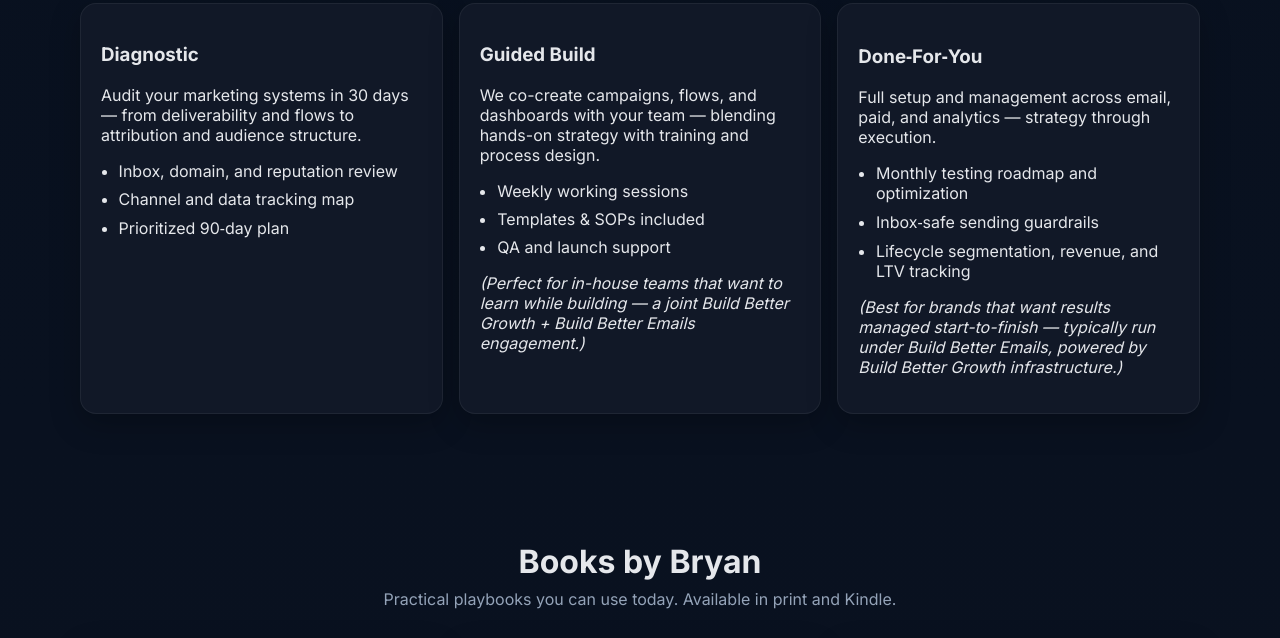
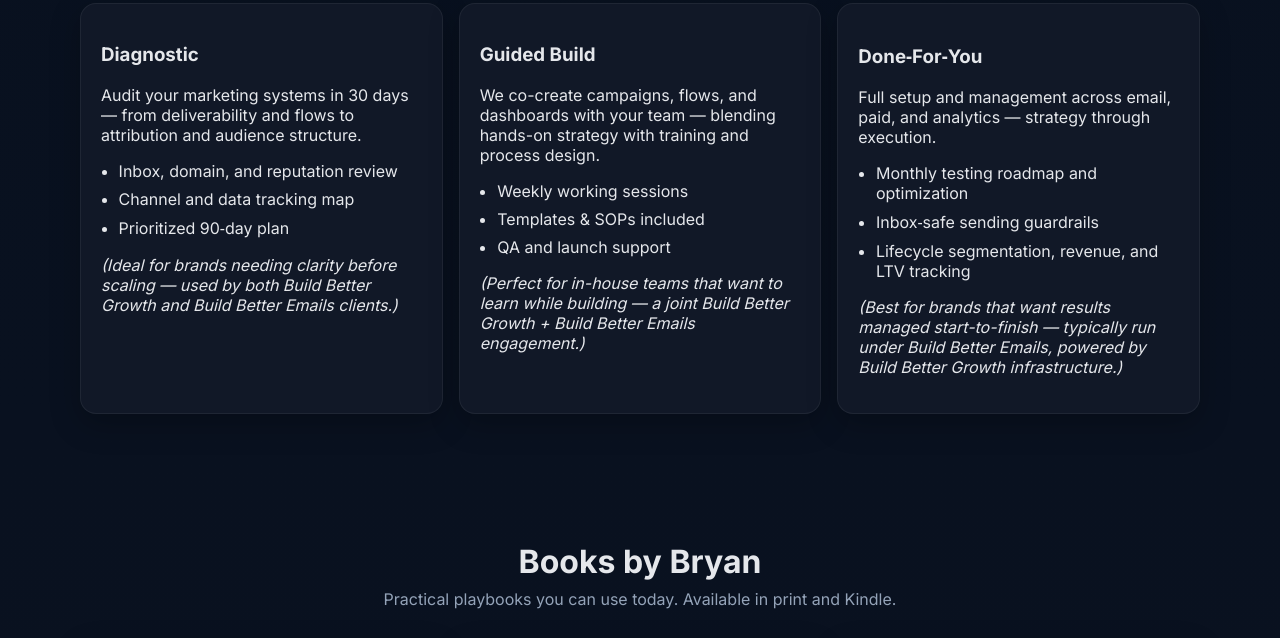
Before and after one commit to bryanp2020/bryanpersad, a plain HTML site: page index.html in a window 1280 px wide. Shown: the part 1607-2245 px from the top of the page. Drawn offline with Linux system fonts and the light colour scheme.

Commit message:
Update index.html

```diff
--- a/index.html
+++ b/index.html
@@ -153,6 +153,7 @@
             <li>Channel and data tracking map</li>
             <li>Prioritized 90‑day plan</li>
           </ul>
+          <p><em>(Ideal for brands needing clarity before scaling — used by both Build Better Growth and Build Better Emails clients.)</em></p>
         </div>
         <div class="card">
           <h3>Guided Build</h3>
```
